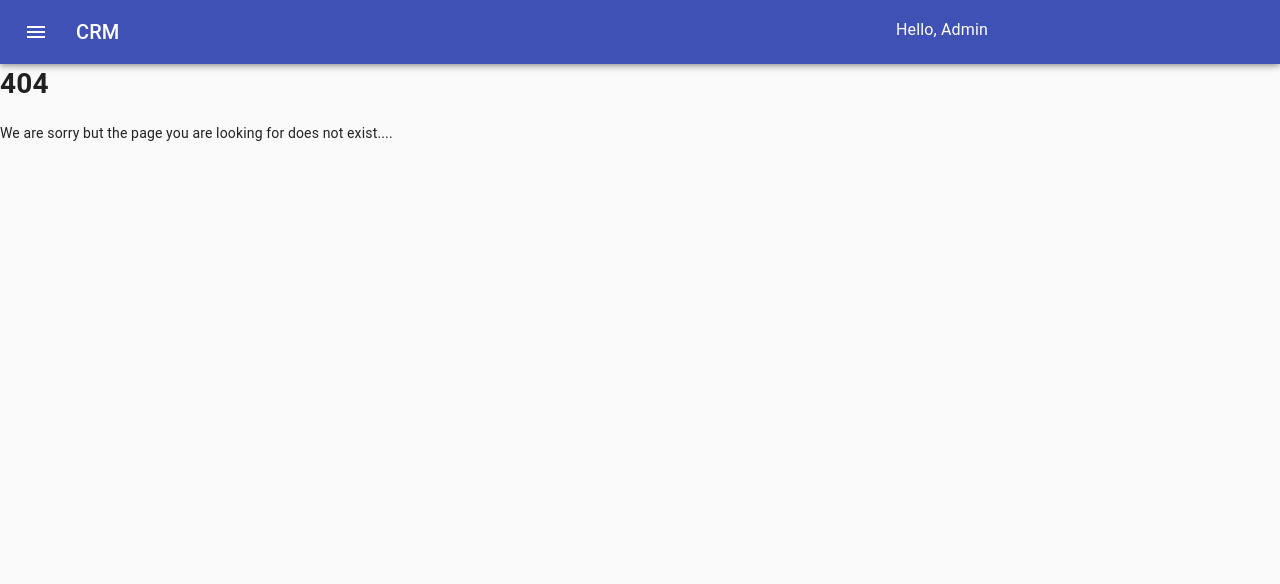
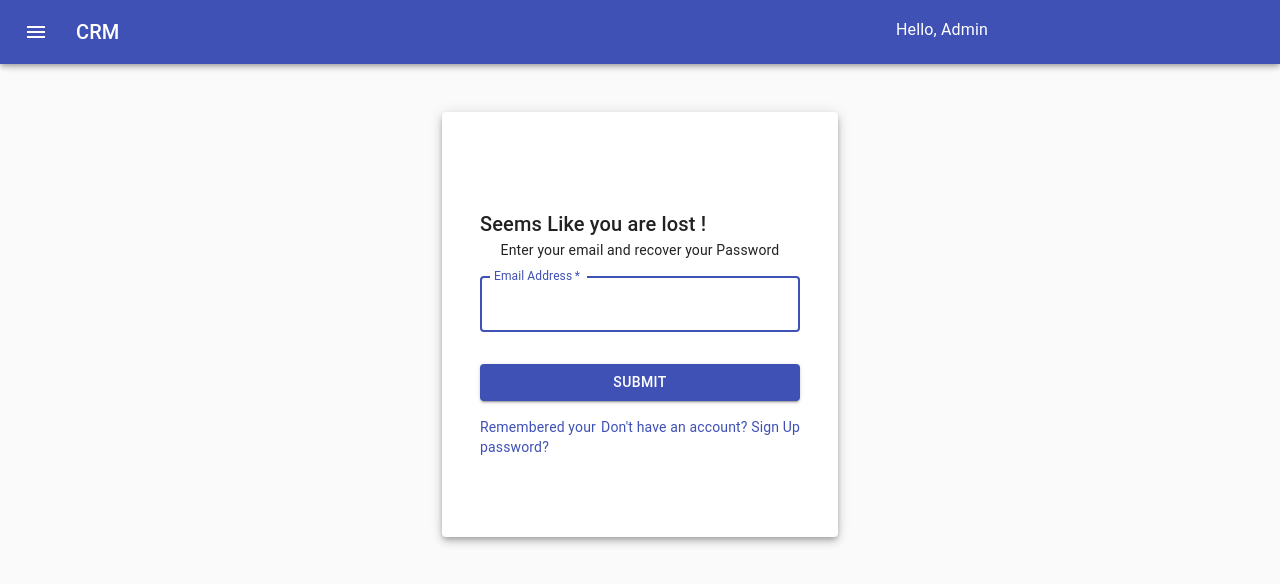
Before and after one commit to Prasundas99/MERN-CRM, a React (Create React App) app in the folder client/: page /ForgotPass in a window 1280 px wide. Before the commit this address had no page. Shown: the top 584 px of the page. Built offline with nearby package versions, Linux system fonts and the light colour scheme.

Commit message:
Created forms

```diff
--- a/client/src/App.js
+++ b/client/src/App.js
@@ -16,6 +16,11 @@ import NotFound from "./Components/NotFound";
 import AdminAllocationScreen from './screen/admin/AdminAllocationScreen';
 import LogIn from "./screen/auth/Login";
 import SignIn from "./screen/auth/SignIn";
+import ForgetPass from './screen/auth/ForgetPass';
+import NewPass from './screen/auth/NewPass';
+import Customer from "./screen/Forms/Create/Customer";
+import Product from "./screen/Forms/Create/Product";
+import Allocation from "./screen/Forms/Create/Allocation";
 
 
 function App() {
@@ -59,6 +64,21 @@ function App() {
             <Route exact path="/SignUp">
                 <SignIn />
             </Route>
+            <Route exact path="/ForgotPass">
+                <ForgetPass />
+            </Route>
+            <Route exact path="/NewPass">
+                <NewPass />
+            </Route>
+            <Route exact path="/NewCustomer">
+               <Customer />
+            </Route>
+            <Route exact path="/NewProduct">
+                <Product />
+            </Route>
+            <Route exact path="/NewAllocation">
+                <Allocation />
+            </Route>
 
             <Route path="" component={NotFound} />
           </Switch>
--- /dev/null
+++ b/client/src/screen/Forms/Create/Allocation.js
@@ -0,0 +1,59 @@
+import React from 'react';
+import Button from '@material-ui/core/Button';
+import TextField from '@material-ui/core/TextField';
+import Link from '@material-ui/core/Link';
+import Paper from '@material-ui/core/Paper';
+import Typography from '@material-ui/core/Typography';
+import Container from '@material-ui/core/Container';
+
+import { useStyles } from '../../../styles/loginPageStyling';
+
+function Allocation() {
+    const classes = useStyles();
+
+    return (
+    <Container component="main" maxWidth="xs" className={classes.root}>
+
+      <Paper className={classes.paper} elevation = {5}>
+      <div >
+        <form className={classes.form} noValidate>
+        <Typography align='left' variant='h6'>Add New Customer-Product</Typography>
+          <TextField
+            variant="outlined"
+            margin="normal"
+            required
+            fullWidth
+            id="newPass"
+            label="New PassWord"
+            name="New Password"
+            autoFocus
+          />
+
+        <TextField
+            variant="outlined"
+            margin="normal"
+            required
+            fullWidth
+            id="conformnewPass"
+            label="Re-enter New PassWord"
+            name="Re-enter New Password"
+            autoFocus
+          />
+
+          <Button
+            type="submit"
+            fullWidth
+            variant="contained"
+            color="primary"
+            className={classes.submit}
+          >
+            Submit
+          </Button>
+        </form>
+      </div>
+      </Paper>
+    </Container>
+    )
+}
+
+export default Allocation;
--- /dev/null
+++ b/client/src/screen/Forms/Create/Customer.js
@@ -0,0 +1,59 @@
+import React from 'react';
+import Button from '@material-ui/core/Button';
+import TextField from '@material-ui/core/TextField';
+import Link from '@material-ui/core/Link';
+import Paper from '@material-ui/core/Paper';
+import Typography from '@material-ui/core/Typography';
+import Container from '@material-ui/core/Container';
+
+import { useStyles } from '../../../styles/loginPageStyling';
+
+function Customer() {
+    const classes = useStyles();
+
+    return (
+    <Container component="main" maxWidth="xs" className={classes.root}>
+
+      <Paper className={classes.paper} elevation = {5}>
+      <div >
+        <form className={classes.form} noValidate>
+        <Typography align='left' variant='h6'>Add New Customer</Typography>
+          <TextField
+            variant="outlined"
+            margin="normal"
+            required
+            fullWidth
+            id="newPass"
+            label="New PassWord"
+            name="New Password"
+            autoFocus
+          />
+
+        <TextField
+            variant="outlined"
+            margin="normal"
+            required
+            fullWidth
+            id="conformnewPass"
+            label="Re-enter New PassWord"
+            name="Re-enter New Password"
+            autoFocus
+          />
+
+          <Button
+            type="submit"
+            fullWidth
+            variant="contained"
+            color="primary"
+            className={classes.submit}
+          >
+            Submit
+          </Button>
+        </form>
+      </div>
+      </Paper>
+    </Container>
+    )
+}
+
+export default Customer;
--- /dev/null
+++ b/client/src/screen/Forms/Create/Product.js
@@ -0,0 +1,59 @@
+import React from 'react';
+import Button from '@material-ui/core/Button';
+import TextField from '@material-ui/core/TextField';
+import Link from '@material-ui/core/Link';
+import Paper from '@material-ui/core/Paper';
+import Typography from '@material-ui/core/Typography';
+import Container from '@material-ui/core/Container';
+
+import { useStyles } from '../../../styles/loginPageStyling';
+
+function Product() {
+    const classes = useStyles();
+
+    return (
+    <Container component="main" maxWidth="xs" className={classes.root}>
+
+      <Paper className={classes.paper} elevation = {5}>
+      <div >
+        <form className={classes.form} noValidate>
+        <Typography align='left' variant='h6'>Add New Product</Typography>
+          <TextField
+            variant="outlined"
+            margin="normal"
+            required
+            fullWidth
+            id="newPass"
+            label="New PassWord"
+            name="New Password"
+            autoFocus
+          />
+
+        <TextField
+            variant="outlined"
+            margin="normal"
+            required
+            fullWidth
+            id="conformnewPass"
+            label="Re-enter New PassWord"
+            name="Re-enter New Password"
+            autoFocus
+          />
+
+          <Button
+            type="submit"
+            fullWidth
+            variant="contained"
+            color="primary"
+            className={classes.submit}
+          >
+            Submit
+          </Button>
+        </form>
+      </div>
+      </Paper>
+    </Container>
+    )
+}
+
+export default Product
--- a/client/src/screen/auth/ForgetPass.js
+++ b/client/src/screen/auth/ForgetPass.js
@@ -1,11 +1,68 @@
-import Container from '@material-ui/core/Container'
+import React from 'react';
+import Avatar from '@material-ui/core/Avatar';
+import Button from '@material-ui/core/Button';
+import CssBaseline from '@material-ui/core/CssBaseline';
+import TextField from '@material-ui/core/TextField';
+import FormControlLabel from '@material-ui/core/FormControlLabel';
+import Checkbox from '@material-ui/core/Checkbox';
+import Link from '@material-ui/core/Link';
+import Grid from '@material-ui/core/Grid';
+import Box from '@material-ui/core/Box';
+import Paper from '@material-ui/core/Paper';
+import PersonIcon from '@material-ui/icons/Person';
+import Typography from '@material-ui/core/Typography';
+import Container from '@material-ui/core/Container';
 
-function ForgetPass() {
-    return (
-        <Container>
+import { useStyles } from '../../styles/loginPageStyling';
 
-        </Container>
-    )
+
+export default function ForgetPass() {
+  const classes = useStyles();
+
+  return (
+    <Container component="main" maxWidth="xs" className={classes.root}>
+
+      <Paper className={classes.paper} elevation = {5}>
+      <div >
+        <form className={classes.form} noValidate>
+        <Typography align='left' variant='h6'>Seems Like you are lost !</Typography>
+        <Typography align='center' variant='body2'> Enter your email and recover your Password </Typography>
+          <TextField
+            variant="outlined"
+            margin="normal"
+            required
+            fullWidth
+            id="email"
+            label="Email Address"
+            name="email"
+            autoComplete="email"
+            autoFocus
+          />
+
+          <Button
+            type="submit"
+            fullWidth
+            variant="contained"
+            color="primary"
+            className={classes.submit}
+          >
+            Submit
+          </Button>
+          <Grid container>
+            <Grid item xs>
+              <Link href='/LogIn' variant="body2">
+               Remembered your password?
+              </Link>
+            </Grid>
+            <Grid item>
+              <Link href="/signup" variant="body2">
+                {"Don't have an account? Sign Up"}
+              </Link>
+            </Grid>
+          </Grid>
+        </form>
+      </div>
+      </Paper>
+    </Container>
+  );
 }
-
-export default ForgetPass;
--- a/client/src/screen/auth/Login.js
+++ b/client/src/screen/auth/Login.js
@@ -67,7 +67,7 @@ export default function LogIn() {
           </Button>
           <Grid container>
             <Grid item xs>
-              <Link to='ForgotPass' variant="body2">
+              <Link href='ForgotPass' variant="body2">
                 Forgot password?
               </Link>
             </Grid>
--- /dev/null
+++ b/client/src/screen/auth/NewPass.js
@@ -0,0 +1,58 @@
+import React from 'react';
+import Button from '@material-ui/core/Button';
+import TextField from '@material-ui/core/TextField';
+import Link from '@material-ui/core/Link';
+import Paper from '@material-ui/core/Paper';
+import Typography from '@material-ui/core/Typography';
+import Container from '@material-ui/core/Container';
+
+import { useStyles } from '../../styles/loginPageStyling';
+
+
+export default function NewPass() {
+  const classes = useStyles();
+
+  return (
+    <Container component="main" maxWidth="xs" className={classes.root}>
+
+      <Paper className={classes.paper} elevation = {5}>
+      <div >
+        <form className={classes.form} noValidate>
+        <Typography align='left' variant='h6'>Add your Neww Password</Typography>
+          <TextField
+            variant="outlined"
+            margin="normal"
+            required
+            fullWidth
+            id="newPass"
+            label="New PassWord"
+            name="New Password"
+            autoFocus
+          />
+
+        <TextField
+            variant="outlined"
+            margin="normal"
+            required
+            fullWidth
+            id="conformnewPass"
+            label="Re-enter New PassWord"
+            name="Re-enter New Password"
+            autoFocus
+          />
+
+          <Button
+            type="submit"
+            fullWidth
+            variant="contained"
+            color="primary"
+            className={classes.submit}
+          >
+            Submit
+          </Button>
+        </form>
+      </div>
+      </Paper>
+    </Container>
+  );
+}
--- a/client/src/styles/loginPageStyling.js
+++ b/client/src/styles/loginPageStyling.js
@@ -9,20 +9,15 @@ export const useStyles = makeStyles((theme) => ({
   },
 
   paper: {
-    marginTop: theme.spacing(8),
     display: 'flex',
     flexDirection: 'column',
     alignItems: 'center',
     padding : '10vh 20vh 10vh 20vh'
   },
-  avatar: {
-    margin: theme.spacing(3),
-    backgroundColor: theme.palette.primary.main,
-    marginLeft : '17vh'
-  },
+
   form: {
     width: '40vh', // Fix IE 11 issue.
-    marginTop: theme.spacing(5),
+    marginTop: theme.spacing(2),
   },
   submit: {
     margin: theme.spacing(3, 0, 2),
```
Also changed, not shown: client/src/screen/Forms/Update/AllocationUpdate.js (added), client/src/screen/Forms/Update/CustomerUpdate.js (added), client/src/screen/Forms/Update/ProductUpdate.js (added).
